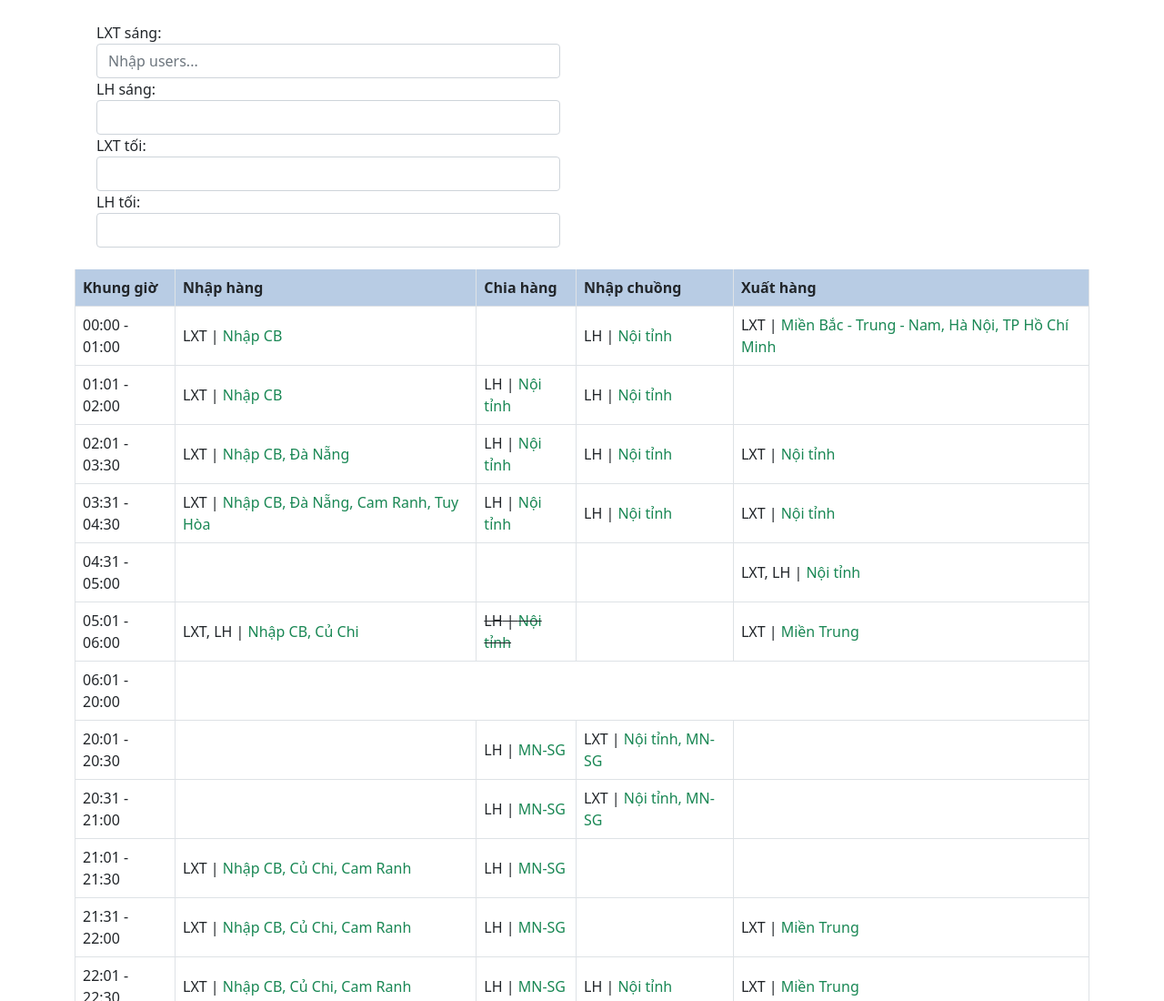
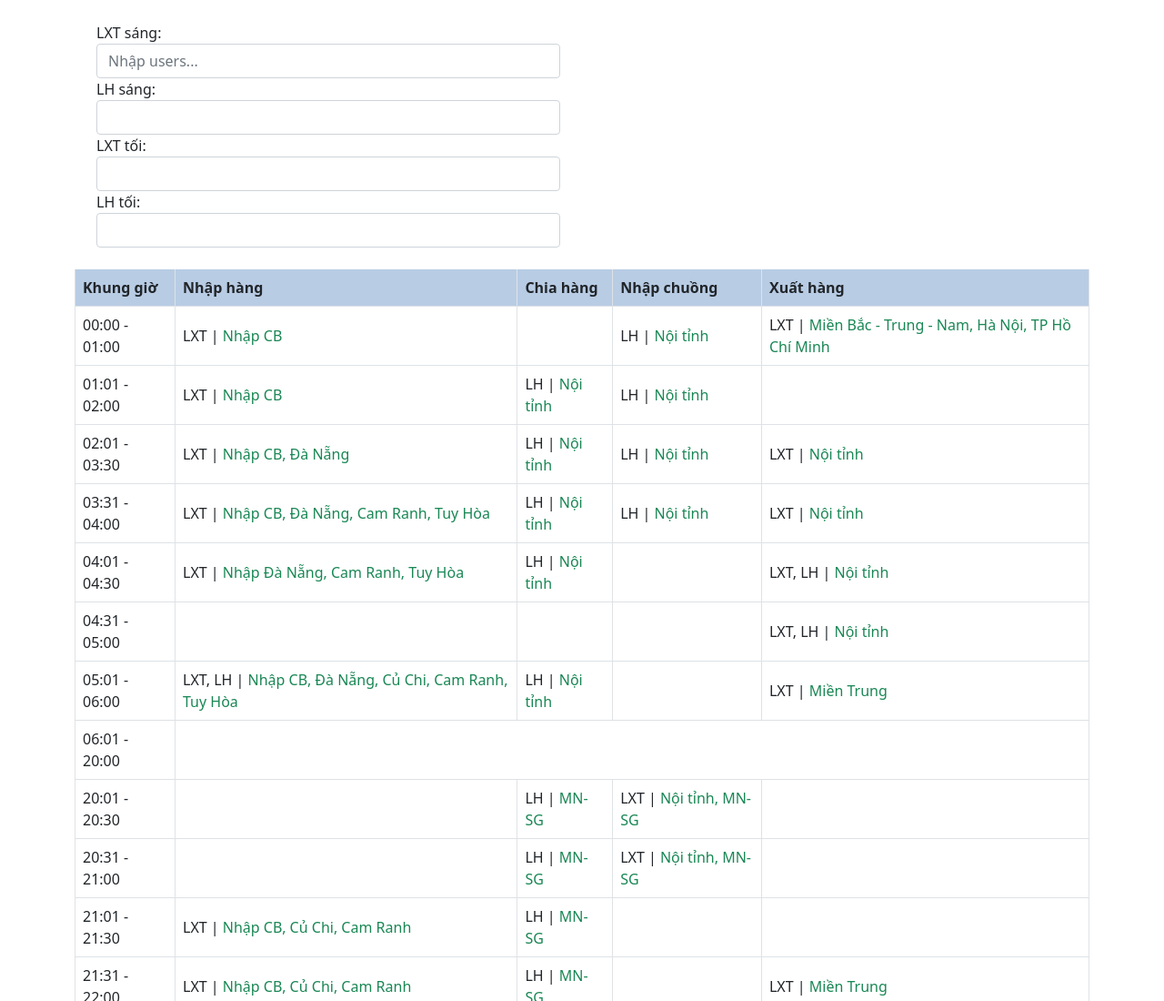
Before and after one commit to cuongpham97/cuongpham97.github.io, a plain HTML site: page index.html in a window 1280 px wide. Shown: the top 1100 px of the page at 91% size. Drawn offline with nearby package versions, Linux system fonts and the light colour scheme.

Commit message:
Update index.html

```diff
--- a/index.html
+++ b/index.html
@@ -80,12 +80,20 @@
             <td> <span class="js-group-1"></span> | <span class="text-success">Nội tỉnh</span> </td>
           </tr>
           <tr>
-            <td>03:31 - 04:30</td>
+            <td>03:31 - 04:00</td>
             <td> <span class="js-group-1"></span> | <span class="text-success">Nhập CB, Đà Nẵng, Cam Ranh, Tuy
                 Hòa</span> </td>
             <td> <span class="js-group-2"></span> | <span class="text-success">Nội tỉnh</span> </td>
             <td> <span class="js-group-2"></span> | <span class="text-success">Nội tỉnh</span> </td>
             <td> <span class="js-group-1"></span> | <span class="text-success">Nội tỉnh</span> </td>
+          </tr>
+          <tr>
+            <td>04:01 - 04:30</td>
+            <td> <span class="js-group-1"></span> | <span class="text-success">Nhập Đà Nẵng, Cam Ranh, Tuy
+                Hòa</span> </td>
+            <td> <span class="js-group-2"></span> | <span class="text-success">Nội tỉnh</span> </td>
+            <td></td>
+            <td> <span class="js-group-1"></span>, <span class="js-group-2"></span> | <span class="text-success">Nội tỉnh</span> </td>
           </tr>
           <tr>
             <td>04:31 - 05:00</td>
@@ -98,8 +106,8 @@
           <tr>
             <td>05:01 - 06:00</td>
             <td> <span class="js-group-1"></span>, <span class="js-group-2"></span> | <span class="text-success">Nhập
-                CB, Củ Chi</span> </td>
-            <td> <del><span class="js-group-2"></span> | <span class="text-success">Nội tỉnh</span> </td></del>
+                CB, Đà Nẵng, Củ Chi, Cam Ranh, Tuy Hòa</span> </td>
+            <td><span class="js-group-2"></span> | <span class="text-success">Nội tỉnh</span> </td>
             <td></td>
             <td> <span class="js-group-1"></span> | <span class="text-success">Miền Trung</span> </td>
           </tr>
```
